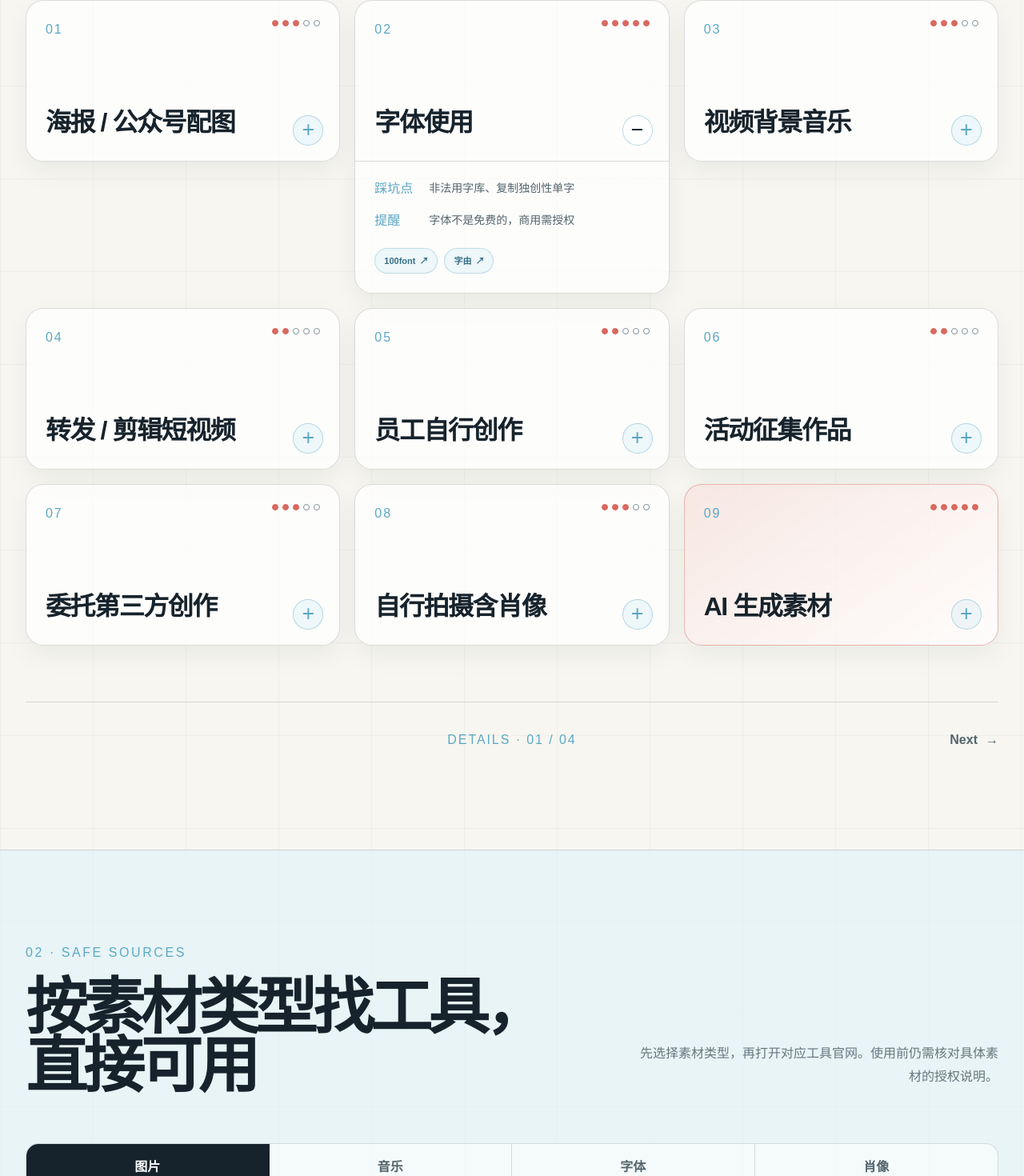
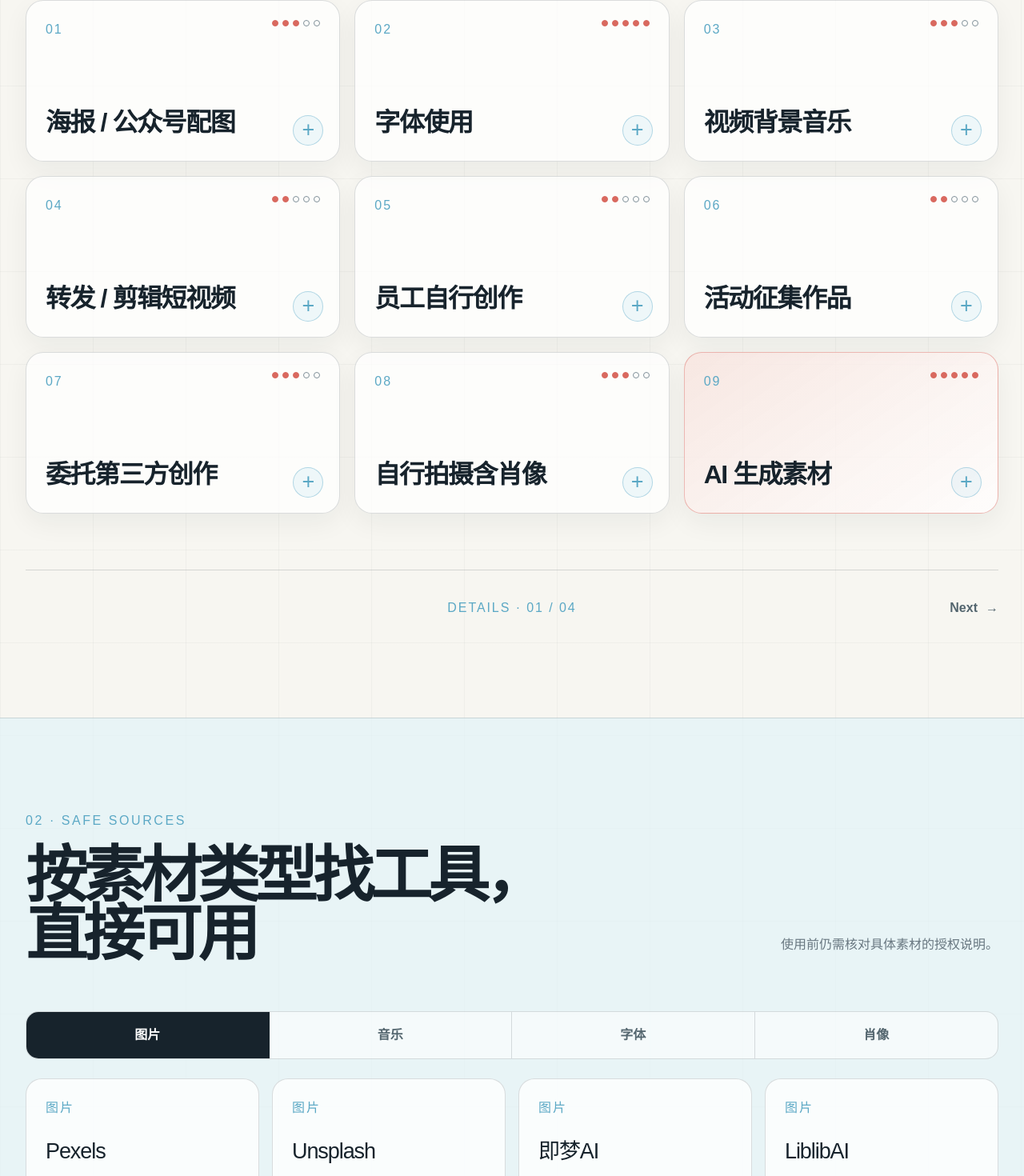
Before and after one commit to Yancyy0/Y-Lab-Editorial-Studio, a Next.js app: page /tools/methods/copyright-check in a window 1280 px wide. Shown: the part 1169-2639 px from the top of the page at 80% size. Built offline with nearby package versions, Linux system fonts and the light colour scheme.

Commit message:
Add files via upload

```diff
--- a/app/tools/methods/copyright-check/CopyrightRiskCheck.tsx
+++ b/app/tools/methods/copyright-check/CopyrightRiskCheck.tsx
@@ -109,7 +109,7 @@ const checkGroups: CheckGroup[] = [
 const emergencySteps = [
   { number: "01", title: "立即响应", time: "24 小时内", actions: ["停止使用并下架", "保存下架时间证据", "平台端优先处理"] },
   { number: "02", title: "收集材料", time: "48 小时内", actions: ["创作底稿 / 授权文件", "购买记录 / 发布记录", "投诉方权属证明核查"] },
-  { number: "03", title: "三步判断法", time: "3 个工作日", actions: ["将整理好的全部材料提交法务部门", "配合法务核查作品权属、授权链条和侵权事实", "等待法务出具处理意见", "根据法务意见执行后续动作"] },
+  { number: "03", title: "对接法务部门", time: "3 个工作日", actions: ["将整理好的全部材料提交法务部门", "配合法务核查作品权属、授权链条和侵权事实", "等待法务出具处理意见", "根据法务意见执行后续动作"] },
 ];
 
 function ExternalToolLink({ name }: { name: ToolName }) {
@@ -131,7 +131,7 @@ function SectionPager({ current, next }: { current: string; next?: string }) {
 }
 
 export default function CopyrightRiskCheck() {
-  const [expandedRisk, setExpandedRisk] = useState<string | null>("02");
+  const [expandedRisk, setExpandedRisk] = useState<string | null>(null);
   const [activeCategory, setActiveCategory] = useState<SourceCategory>("图片");
   const [checked, setChecked] = useState<Set<number>>(() => new Set());
 
@@ -213,7 +213,7 @@ export default function CopyrightRiskCheck() {
       <section className="section section--tinted" id="safe-sources">
         <div className="section-heading section-heading--split">
           <div><p className="section-kicker">02 · SAFE SOURCES</p><h2>按素材类型找工具，<br />直接可用</h2></div>
-          <p>先选择素材类型，再打开对应工具官网。使用前仍需核对具体素材的授权说明。</p>
+          <p>使用前仍需核对具体素材的授权说明。</p>
         </div>
         <div className="source-tabs" role="tablist" aria-label="素材类型">
           {(["图片", "音乐", "字体", "肖像"] as const).map((category) => (
```
